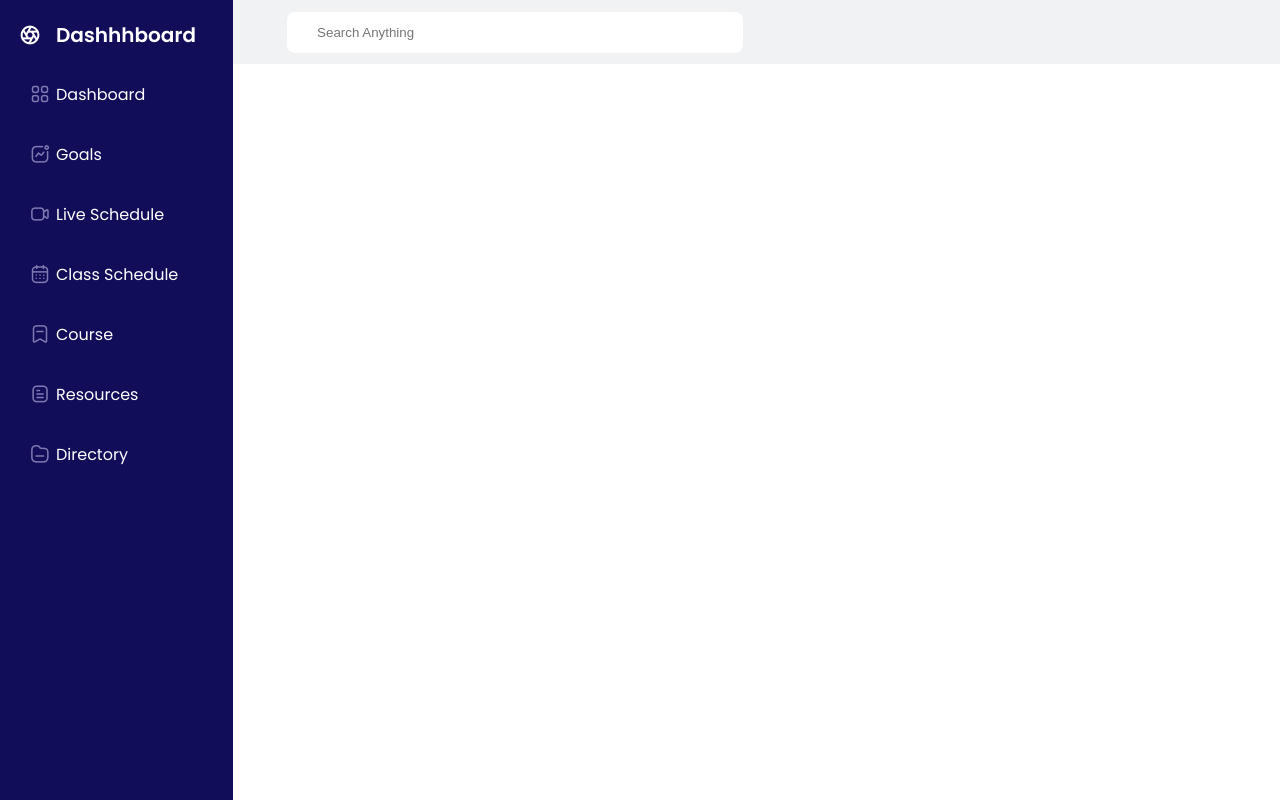
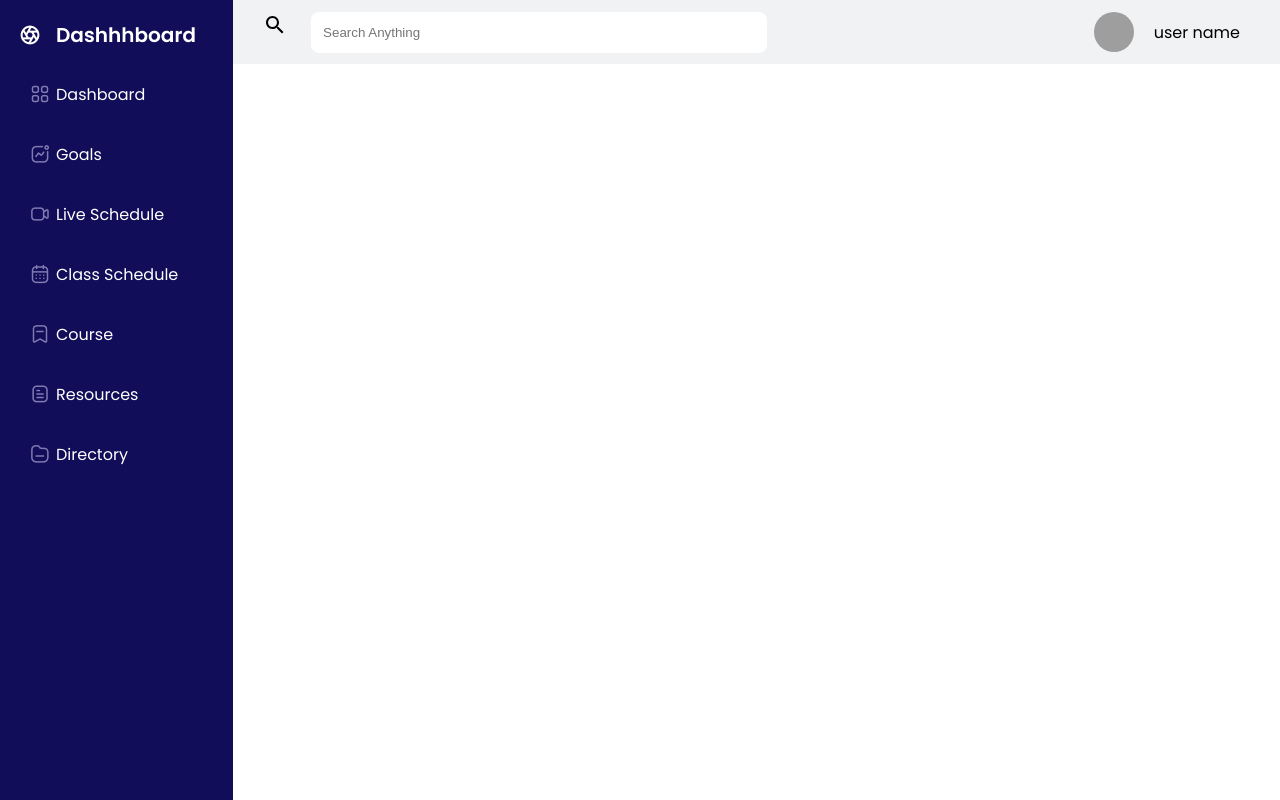
Before and after one commit to HackYourFuture-CPH/class-25-erikson, a React (Create React App) app in the folder frontend/: page /dashboard in a window 1280 px wide. Shown: the top 800 px of the page. Built offline with nearby package versions, Linux system fonts and the light colour scheme; no server answers; sample sign-in values are in the browser's storage; grey boxes are pictures that could not be loaded.

Commit message:
user picture and name added

```diff
--- a/frontend/src/pages/dashboard/Dashboard.css
+++ b/frontend/src/pages/dashboard/Dashboard.css
@@ -57,11 +57,12 @@
 
 }
 .top-bar{
-
 width: 1182px;
 height: 64px;
 left: 258px;
 background-color: #F1F2F4;
+display: flex;
+justify-content: space-between;
 }
 
 .search{
@@ -73,10 +74,27 @@ padding: 10px 12px 10px 12px;
 border-radius: 8px;
 gap: 10px;
 border: none;
+z-index: -1;
+}
+.search:focus{
+  border-color: orangered !important;
+}
+.search-icon{
+  align-self: center;
+  margin-left: 30px;
 }
 
-.search-icon{
-  background-size: 30px 30px; /* Adjust the size as needed */
-  padding-left: 30px;
-  z-index: 1;
+.user{
+  display: flex; /* Use flexbox to align items horizontally */
+  align-items: center;
+  margin-right: 40px;
 }
+.user img{
+  width: 40px;
+  height: 40px;
+  border-radius: 50%;
+  align-self: center;
+}
+.user p{
+  margin-left: 20px;
+}
--- a/frontend/src/pages/dashboard/Dashboard.tsx
+++ b/frontend/src/pages/dashboard/Dashboard.tsx
@@ -2,6 +2,8 @@ import React from 'react';
 import signout from '../../hooks/signout';
 import './Dashboard.css';
 import SearchIcon from '@mui/icons-material/Search';
+
+
 const Dashboard: React.FC = () => {
 
   const handleLogout = async (): Promise<void> => {
@@ -77,9 +79,13 @@ const Dashboard: React.FC = () => {
       </nav>
         <div className='top-bar'>
         <form>
-          <SearchIcon className='search-icon'></SearchIcon>
-        <input className='search search-icon'  type="text" id="search" name="search" placeholder="Search Anything"/>
+        <SearchIcon className='search-icon'></SearchIcon>
+        <input className='search'  type="text" id="search" name="search" placeholder="Search Anything"/>
        </form>
+       <div className='user'>
+         <img  className='user-img'src='https://images.unsplash.com/photo-1564564321837-a57b7070ac4f?ixlib=rb-4.0.3&ixid=M3wxMjA3fDB8MHxwaG90by1wYWdlfHx8fGVufDB8fHx8fA%3D%3D&auto=format&fit=crop&w=1476&q=80'/>
+         <p>user name</p>
+       </div>
         </div>
 
     </div>
```
